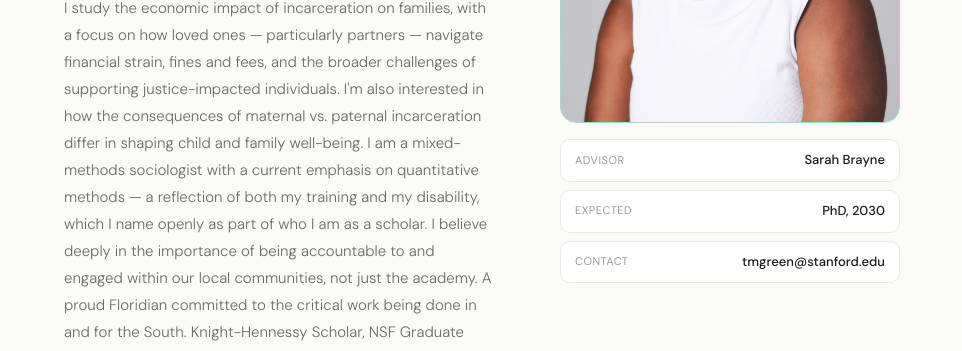
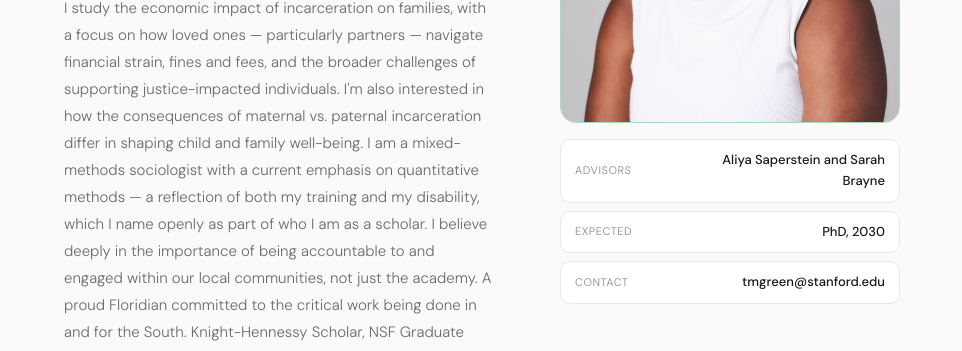
Before and after one commit to tanajia-moye-green/tanajia-moye-green.github.io, a plain HTML site: page index.html in a window 1280 px wide. Shown: the part 447-798 px from the top of the page, without its empty margins (158-1120 px from the left). Drawn offline with Linux system fonts and the light colour scheme.

Commit message:
Update index.html
updating advisors

```diff
--- a/index.html
+++ b/index.html
@@ -186,8 +186,8 @@
     </div>
     <div class="badge-stack">
       <div class="badge">
-        <span class="b-label">Advisor</span>
-        <span class="b-value">Sarah Brayne</span>
+        <span class="b-label">Advisors</span>
+        <span class="b-value">Aliya Saperstein and Sarah Brayne</span>
       </div>
       <div class="badge">
         <span class="b-label">Expected</span>
```
